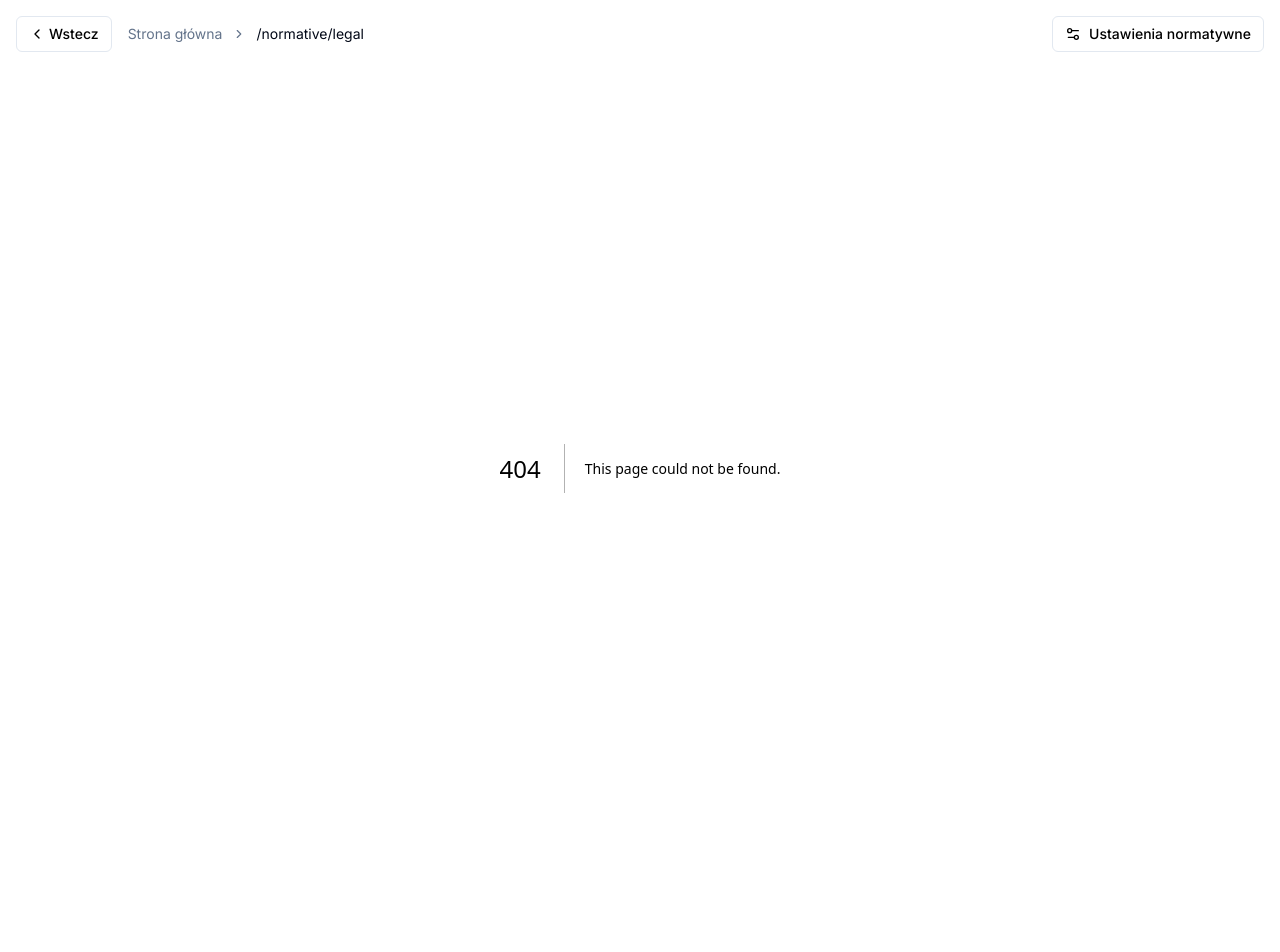
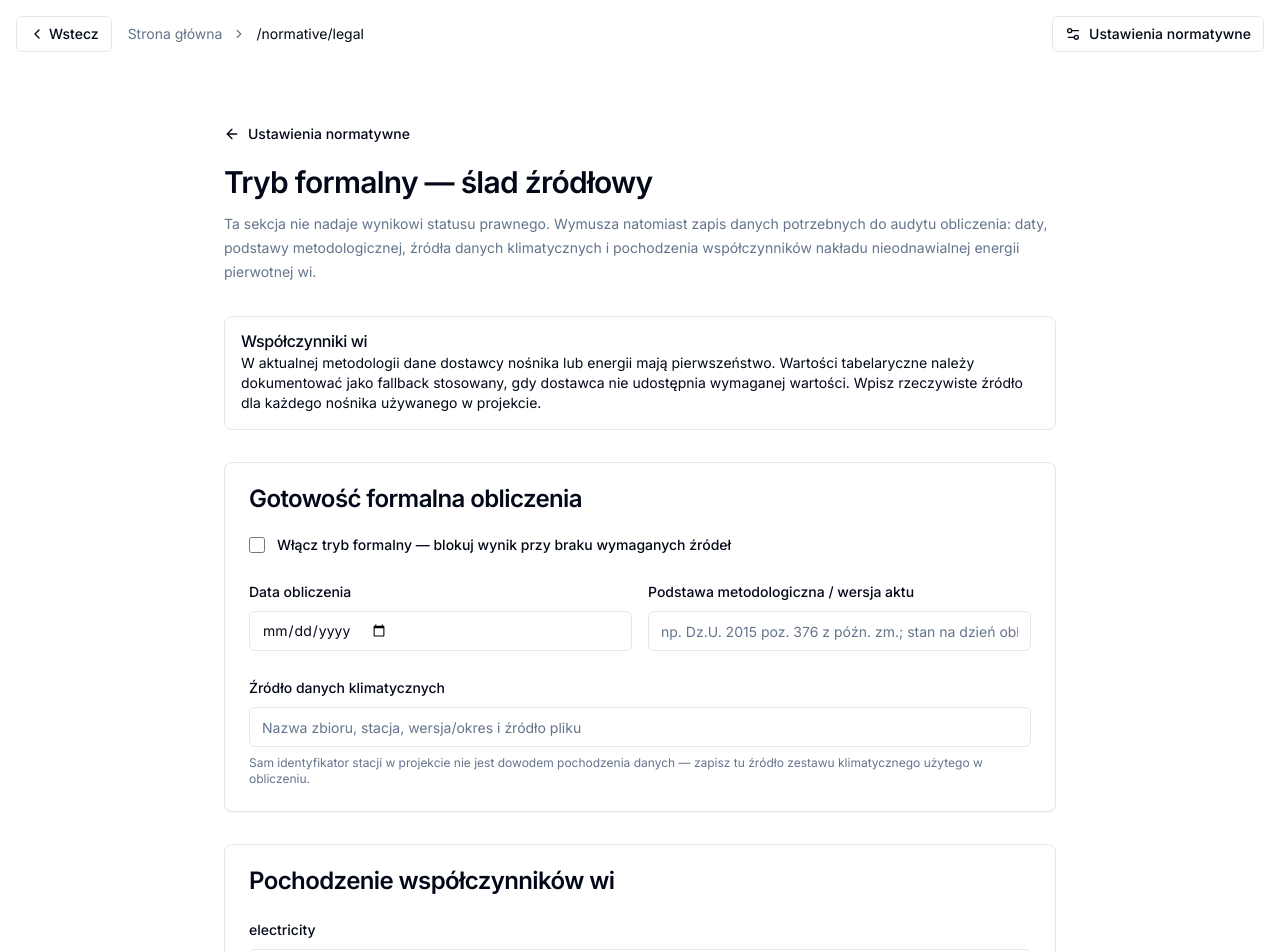
Before and after one commit to kglapin/EnergoLiczydlo, a Next.js app in the folder frontend/: page /normative/legal in a window 1280 px wide. Before the commit this address had no page. Shown: the top 952 px of the page. Before the commit the page ends 868 px from the top, so only its background shows below. Built offline with nearby package versions, Linux system fonts and the light colour scheme.

Commit message:
Add formal Polish calculation provenance UI

```diff
--- /dev/null
+++ b/frontend/app/normative/legal/page.tsx
@@ -0,0 +1,202 @@
+"use client"
+
+import { useEffect, useMemo, useState } from "react"
+import Link from "next/link"
+import { ArrowLeft, Save } from "lucide-react"
+
+import { Alert, AlertDescription, AlertTitle } from "@/components/ui/alert"
+import { Button } from "@/components/ui/button"
+import { Card, CardContent, CardHeader, CardTitle } from "@/components/ui/card"
+import { Input } from "@/components/ui/input"
+import { Label } from "@/components/ui/label"
+import {
+  loadNormativeSettings,
+  saveNormativeSettings,
+  type NormativeSettings,
+} from "@/lib/normative-settings"
+import { useAppStore } from "@/lib/store"
+
+function carrierValue(value: unknown): string | undefined {
+  return typeof value === "string" && value !== "" ? value : undefined
+}
+
+export default function LegalProvenancePage() {
+  const project = useAppStore((state) => state.project)
+  const [settings, setSettings] = useState<NormativeSettings | null>(null)
+  const [saved, setSaved] = useState(false)
+
+  useEffect(() => {
+    setSettings(loadNormativeSettings())
+  }, [])
+
+  const usedCarriers = useMemo(() => {
+    const carriers = new Set<string>()
+    if (!project) return ["electricity"]
+    const heating = project.systems?.heating
+    if (heating && heating.system_type !== "none") {
+      const carrier = carrierValue(heating.fuel_or_carrier)
+      if (carrier) carriers.add(carrier)
+    }
+    const cooling = project.systems?.cooling
+    if (cooling && cooling.system_type !== "none") {
+      const carrier = carrierValue(cooling.fuel_or_carrier)
+      if (carrier) carriers.add(carrier)
+    }
+    const dhw = project.systems?.dhw
+    if (dhw && dhw.system_type !== "none") {
+      const carrier = carrierValue(dhw.fuel_or_carrier)
+      if (carrier) carriers.add(carrier)
+    }
+    carriers.add("electricity")
+    return Array.from(carriers).sort()
+  }, [project])
+
+  if (!settings) {
+    return <main className="mx-auto max-w-4xl px-4 py-12 text-sm text-muted-foreground">Ładowanie…</main>
+  }
+
+  const legal = settings.legal
+
+  function updateLegal(patch: Partial<NormativeSettings["legal"]>) {
+    setSettings((current) => current ? {
+      ...current,
+      legal: { ...current.legal, ...patch },
+    } : current)
+  }
+
+  function save() {
+    saveNormativeSettings(settings)
+    setSaved(true)
+    window.setTimeout(() => setSaved(false), 2500)
+  }
+
+  return (
+    <main className="mx-auto w-full max-w-4xl space-y-8 px-4 py-8 md:px-8 md:py-12">
+      <div className="space-y-3">
+        <Button variant="ghost" size="sm" asChild className="-ml-3">
+          <Link href="/normative"><ArrowLeft className="mr-2 h-4 w-4" />Ustawienia normatywne</Link>
+        </Button>
+        <h1 className="text-3xl font-semibold tracking-tight">Tryb formalny — ślad źródłowy</h1>
+        <p className="text-sm leading-6 text-muted-foreground">
+          Ta sekcja nie nadaje wynikowi statusu prawnego. Wymusza natomiast zapis danych potrzebnych
+          do audytu obliczenia: daty, podstawy metodologicznej, źródła danych klimatycznych i
+          pochodzenia współczynników nakładu nieodnawialnej energii pierwotnej wi.
+        </p>
+      </div>
+
+      <Alert>
+        <AlertTitle>Współczynniki wi</AlertTitle>
+        <AlertDescription>
+          W aktualnej metodologii dane dostawcy nośnika lub energii mają pierwszeństwo. Wartości
+          tabelaryczne należy dokumentować jako fallback stosowany, gdy dostawca nie udostępnia
+          wymaganej wartości. Wpisz rzeczywiste źródło dla każdego nośnika używanego w projekcie.
+        </AlertDescription>
+      </Alert>
+
+      <Card>
+        <CardHeader>
+          <CardTitle>Gotowość formalna obliczenia</CardTitle>
+        </CardHeader>
+        <CardContent className="space-y-6">
+          <label className="flex cursor-pointer items-center gap-3 text-sm font-medium">
+            <input
+              type="checkbox"
+              className="h-4 w-4 rounded border-input"
+              checked={legal.certificate_mode}
+              onChange={(event) => updateLegal({ certificate_mode: event.target.checked })}
+            />
+            Włącz tryb formalny — blokuj wynik przy braku wymaganych źródeł
+          </label>
+
+          <div className="grid gap-4 md:grid-cols-2">
+            <div className="space-y-2">
+              <Label htmlFor="calculation-date">Data obliczenia</Label>
+              <Input
+                id="calculation-date"
+                type="date"
+                value={legal.calculation_date ?? ""}
+                onChange={(event) => updateLegal({
+                  calculation_date: event.target.value || undefined,
+                })}
+              />
+            </div>
+            <div className="space-y-2">
+              <Label htmlFor="methodology-source">Podstawa metodologiczna / wersja aktu</Label>
+              <Input
+                id="methodology-source"
+                value={legal.methodology_source ?? ""}
+                onChange={(event) => updateLegal({
+                  methodology_source: event.target.value || undefined,
+                })}
+                placeholder="np. Dz.U. 2015 poz. 376 z późn. zm.; stan na dzień obliczenia"
+              />
+            </div>
+          </div>
+
+          <div className="space-y-2">
+            <Label htmlFor="climate-source">Źródło danych klimatycznych</Label>
+            <Input
+              id="climate-source"
+              value={legal.climate_data_source ?? ""}
+              onChange={(event) => updateLegal({
+                climate_data_source: event.target.value || undefined,
+              })}
+              placeholder="Nazwa zbioru, stacja, wersja/okres i źródło pliku"
+            />
+            <p className="text-xs text-muted-foreground">
+              Sam identyfikator stacji w projekcie nie jest dowodem pochodzenia danych — zapisz tu
+              źródło zestawu klimatycznego użytego w obliczeniu.
+            </p>
+          </div>
+        </CardContent>
+      </Card>
+
+      <Card>
+        <CardHeader>
+          <CardTitle>Pochodzenie współczynników wi</CardTitle>
+        </CardHeader>
+        <CardContent className="space-y-5">
+          {usedCarriers.map((carrier) => (
+            <div className="space-y-2" key={carrier}>
+              <Label htmlFor={`wi-source-${carrier}`}>{carrier}</Label>
+              <Input
+                id={`wi-source-${carrier}`}
+                value={legal.primary_energy_factor_sources[carrier] ?? ""}
+                onChange={(event) => updateLegal({
+                  primary_energy_factor_sources: {
+                    ...legal.primary_energy_factor_sources,
+                    [carrier]: event.target.value,
+                  },
+                })}
+                placeholder="Dostawca + dokument/wartość albo jawna informacja o użyciu tabeli fallback"
+              />
+            </div>
+          ))}
+        </CardContent>
+      </Card>
+
+      {legal.certificate_mode ? (
+        <Alert>
+          <AlertTitle>Kontrole uruchamiane przez backend</AlertTitle>
+          <AlertDescription>
+            Dla budynku z kontaktem z gruntem wymagany będzie formalny model ISO 13370. Dla
+            wentylacji z odzyskiem wymagany będzie szczegółowy model urządzenia ze źródłem danych.
+            Jeżeli obliczasz również projektowe obciążenie cieplne, jego warunki projektowe też muszą
+            być zweryfikowane. Brak któregokolwiek z tych elementów zatrzyma obliczenie zamiast
+            zwrócić pozornie formalny wynik.
+          </AlertDescription>
+        </Alert>
+      ) : null}
+
+      <div className="flex justify-end">
+        <Button onClick={save}><Save className="mr-2 h-4 w-4" />Zapisz ślad źródłowy</Button>
+      </div>
+
+      {saved ? (
+        <p className="text-right text-sm font-medium text-emerald-700">
+          Zapisano. Dane zostaną dołączone do następnego obliczenia.
+        </p>
+      ) : null}
+    </main>
+  )
+}
```
